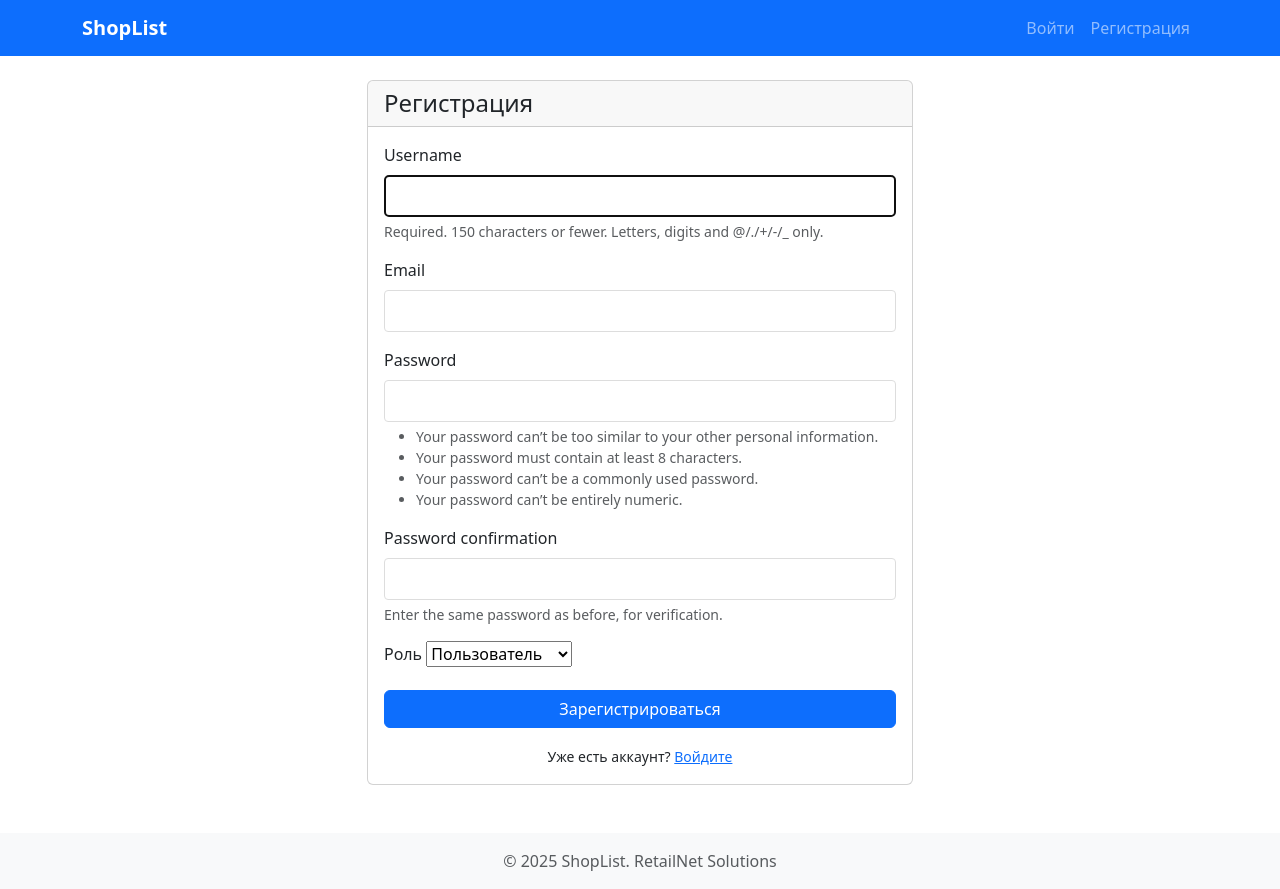
After one commit to sdn888/sdn-shoplist-project, a Django app: page /users/register/ in a window 1280 px wide. The commit adds this page. Run offline with Django 5.2, Linux system fonts and the light colour scheme.

Commit message:
feat: implement user authentication system with registration, login and profile

```diff
--- a/templates/base.html
+++ b/templates/base.html
@@ -20,10 +20,11 @@
             <div class="navbar-nav ms-auto">
                 {% if user.is_authenticated %}
                     <span class="navbar-text me-3">Привет, {{ user.username }}!</span>
-                    <a class="nav-link" href="#">Выйти</a>
+                    <a class="nav-link" href="{% url 'profile' %}">Профиль</a>
+                    <a class="nav-link" href="{% url 'logout' %}">Выйти</a>
                 {% else %}
-                    <a class="nav-link" href="#">Войти</a>
-                    <a class="nav-link" href="#">Регистрация</a>
+                    <a class="nav-link" href="{% url 'login' %}">Войти</a>
+                    <a class="nav-link" href="{% url 'register' %}">Регистрация</a>
                 {% endif %}
             </div>
         </div>
--- /dev/null
+++ b/templates/users/register.html
@@ -0,0 +1,48 @@
+{% extends 'base.html' %}
+
+{% block content %}
+<div class="row justify-content-center">
+    <div class="col-md-6">
+        <div class="card">
+            <div class="card-header">
+                <h4 class="mb-0">Регистрация</h4>
+            </div>
+            <div class="card-body">
+                <form method="post">
+                    {% csrf_token %}
+
+                    {% for field in form %}
+                    <div class="mb-3">
+                        <label for="{{ field.id_for_label }}" class="form-label">
+                            {{ field.label }}
+                        </label>
+                        {{ field }}
+                        {% if field.help_text %}
+                        <div class="form-text">{{ field.help_text }}</div>
+                        {% endif %}
+                        {% for error in field.errors %}
+                        <div class="text-danger">{{ error }}</div>
+                        {% endfor %}
+                    </div>
+                    {% endfor %}
+
+                    <button type="submit" class="btn btn-primary w-100">Зарегистрироваться</button>
+                </form>
+
+                <div class="text-center mt-3">
+                    <small>Уже есть аккаунт? <a href="{% url 'login' %}">Войдите</a></small>
+                </div>
+            </div>
+        </div>
+    </div>
+</div>
+
+<style>
+    input[type="text"], input[type="email"], input[type="password"] {
+        width: 100%;
+        padding: 8px;
+        border: 1px solid #ddd;
+        border-radius: 4px;
+    }
+</style>
+{% endblock %}
--- /dev/null
+++ b/users/forms.py
@@ -0,0 +1,16 @@
+from django import forms
+from django.contrib.auth.forms import UserCreationForm
+from .models import CustomUser
+
+
+class CustomUserCreationForm(UserCreationForm):
+    email = forms.EmailField(required=True, label="Email")
+
+    class Meta:
+        model = CustomUser
+        fields = ('username', 'email', 'password1', 'password2', 'role')
+
+
+class LoginForm(forms.Form):
+    username = forms.CharField(label="Имя пользователя")
+    password = forms.CharField(widget=forms.PasswordInput, label="Пароль")
--- a/users/urls.py
+++ b/users/urls.py
@@ -2,5 +2,8 @@ from django.urls import path
 from . import views
 
 urlpatterns = [
-    # Пока оставим пустым - добавим позже
+    path('register/', views.register, name='register'),
+    path('login/', views.user_login, name='login'),
+    path('logout/', views.user_logout, name='logout'),
+    path('profile/', views.profile, name='profile'),
 ]
--- a/users/views.py
+++ b/users/views.py
@@ -1,3 +1,51 @@
-from django.shortcuts import render
+from django.shortcuts import render, redirect
+from django.contrib.auth import login, authenticate, logout
+from django.contrib.auth.decorators import login_required
+from django.contrib import messages
+from .forms import CustomUserCreationForm, LoginForm
 
-# Create your views here.
+
+def register(request):
+    if request.method == 'POST':
+        form = CustomUserCreationForm(request.POST)
+        if form.is_valid():
+            user = form.save()
+            login(request, user)
+            messages.success(request, f'Добро пожаловать, {user.username}!')
+            return redirect('product_list')
+    else:
+        form = CustomUserCreationForm()
+
+    return render(request, 'users/register.html', {'form': form})
+
+
+def user_login(request):
+    if request.method == 'POST':
+        form = LoginForm(request.POST)
+        if form.is_valid():
+            username = form.cleaned_data['username']
+            password = form.cleaned_data['password']
+            user = authenticate(request, username=username, password=password)
+
+            if user is not None:
+                login(request, user)
+                messages.success(request, f'Добро пожаловать, {username}!')
+                return redirect('product_list')
+            else:
+                messages.error(request, 'Неверное имя пользователя или пароль')
+    else:
+        form = LoginForm()
+
+    return render(request, 'users/login.html', {'form': form})
+
+
+@login_required
+def user_logout(request):
+    logout(request)
+    messages.info(request, 'Вы вышли из системы')
+    return redirect('product_list')
+
+
+@login_required
+def profile(request):
+    return render(request, 'users/profile.html', {'user': request.user})
```
Also changed, not shown: templates/users/login.html (added, +10 -0 lines), templates/users/profile.html (added, +10 -0 lines).
